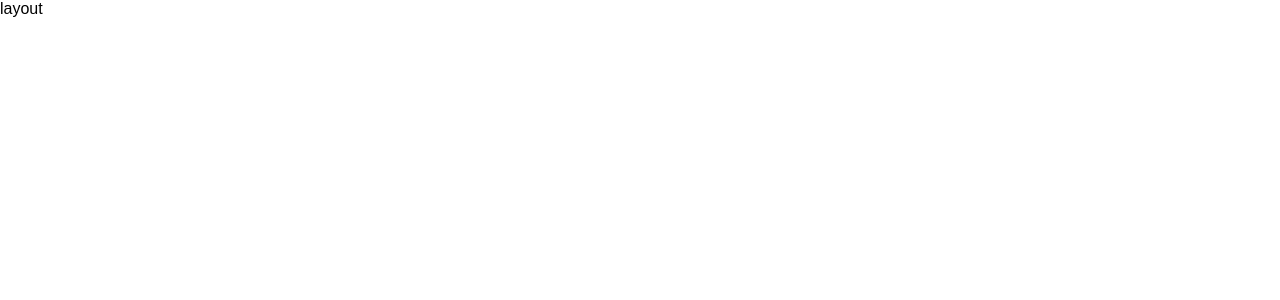
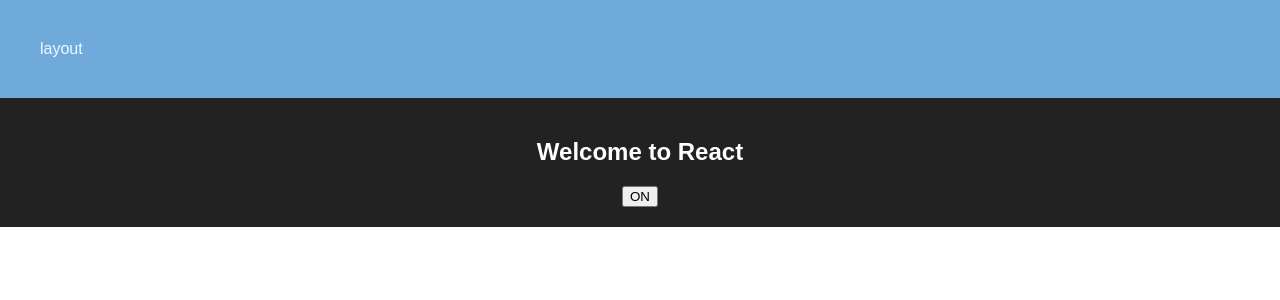
Before and after one commit to FLF1995/learn-react, a React (Create React App) app: page /#/toggle in a window 1280 px wide. Before the commit this address led to /#/. Shown: the top 300 px of the page. Built offline with nearby package versions, Linux system fonts and the light colour scheme.

Commit message:
事件处理

```diff
--- a/src/Clock.js
+++ /dev/null
@@ -1,41 +0,0 @@
-import React, { Component } from "react";
-
-class Clock extends Component {
-  constructor(props) {
-    super(props);
-    this.state = {
-      date: new Date()
-    };
-  }
-  componentDidMount() {
-    this.timerID = setInterval(() => {
-      this.tick();
-    }, 1000);
-  }
-  componentWillUnmount() {
-    clearInterval(this.timerID);
-	}
-	tick() {
-		this.setState({
-			date: new Date()
-		})
-	}
-  render() {
-    return (
-      <div className="App">
-        <div className="App-header">
-          <h2>Welcome to React</h2>
-          <h2>It is {this.state.date.toLocaleTimeString()}</h2>
-					<div onClick={()=>this.props.history.push({
-						pathname:"/app/12",
-						state:{
-							id: 123
-						}
-					})}>去app页面</div>
-        </div>
-      </div>
-    );
-  }
-}
-
-export default Clock;
--- a/src/MainLayout.js
+++ b/src/MainLayout.js
@@ -1,4 +1,5 @@
 import React, { Component } from "react";
+import './layout.css'
 
 export default class MainLayout extends Component {
   render() {
--- a/src/Router.js
+++ b/src/Router.js
@@ -1,7 +1,8 @@
 import React from 'react'
 import { HashRouter, Route, Switch, hashHistory } from "react-router-dom";
-import App from "./App";
-import Clock from "./Clock";
+import App from "./pages/App";
+import Clock from "./pages/Clock";
+import Toggle from "./pages/Toggle";
 import Layout from "./MainLayout";
 
 const BasicRoutes = () => (
@@ -10,6 +11,7 @@
     <Switch>
       <Route exact path="/app/:id" component={App}></Route>
       <Route exact path="/clock" component={Clock}></Route>
+      <Route exact path="/toggle" component={Toggle}></Route>
     </Switch>
   </HashRouter>
 );
--- /dev/null
+++ b/src/layout.css
@@ -0,0 +1,5 @@
+.main-layout {
+	background: rgb(112, 170, 218);
+	color: aliceblue;
+	padding: 20px;
+}
--- a/src/App.js
+++ b/src/pages/App.js
@@ -1,5 +1,5 @@
 import React, { Component } from 'react';
-import logo from './logo.svg';
+// import logo from '../logo.svg';
 import './App.css';
 
 function formatName(user) {
@@ -40,7 +40,7 @@
 }
 const author = {
   name: "flf",
-  avatarUrl: "./logo.svg"
+  // avatarUrl: "./logo.svg"
 };
 
 class App extends Component {
@@ -55,7 +55,7 @@
     return (
       <div className="App">
         <div className="App-header">
-          <img src={logo} className="App-logo" alt="logo" />
+          {/* <img src={logo} className="App-logo" alt="logo" /> */}
           <h2>Welcome to React</h2>
           {element}
           <Welcome name="Sara" />
--- /dev/null
+++ b/src/pages/Clock.js
@@ -0,0 +1,64 @@
+import React, { Component } from "react";
+
+function ActionLink() {
+	function handleClick(e) {
+		console.log(e)
+		e.preventDefault();
+		console.log('the link was clicked')
+	}
+	return (
+		<a href="#" onClick={handleClick}>click me</a>
+	)
+}
+
+class Clock extends Component {
+  constructor(props) {
+    super(props);
+    this.state = {
+      date: new Date()
+    };
+  }
+  componentDidMount() {
+    this.timerID = setInterval(() => {
+      this.tick();
+    }, 1000);
+  }
+  componentWillUnmount() {
+    clearInterval(this.timerID);
+  }
+  tick() {
+    this.setState({
+      date: new Date()
+    });
+  }
+  activateLasers() {
+		console.log('click!')
+	}
+
+  render() {
+    return (
+      <div className="App">
+        <div className="App-header">
+          <h2>Welcome to React</h2>
+          <h2>It is {this.state.date.toLocaleTimeString()}</h2>
+          <div
+            onClick={() =>
+              this.props.history.push({
+                pathname: "/app/12",
+                state: {
+                  id: 123
+                }
+              })
+            }
+          >
+            去app页面
+          </div>
+          <button onClick={this.activateLasers}>Button</button>
+					<ActionLink></ActionLink>
+        </div>
+      </div>
+    );
+  }
+}
+
+export default Clock;
--- /dev/null
+++ b/src/pages/Toggle.js
@@ -0,0 +1,33 @@
+import React, { Component } from "react";
+
+
+class Toggle extends Component {
+  constructor(props) {
+    super(props);
+    this.state = {
+			isToggleOn: true
+		};
+		this.handleClick = this.handleClick.bind(this)
+  }
+
+	handleClick() {
+		this.setState(state =>({
+			isToggleOn: !state.isToggleOn
+		}))
+	}
+
+  render() {
+    return (
+      <div className="App">
+        <div className="App-header">
+          <h2>Welcome to React</h2>
+          <button onClick={this.handleClick}>
+            {this.state.isToggleOn ? "ON" : "OFF"}
+          </button>
+        </div>
+      </div>
+    );
+  }
+}
+
+export default Toggle;
```
Also changed, not shown: src/pages/App.css (renamed from src/App.css), 1 other file (tests, documents, lock files or other folders).
